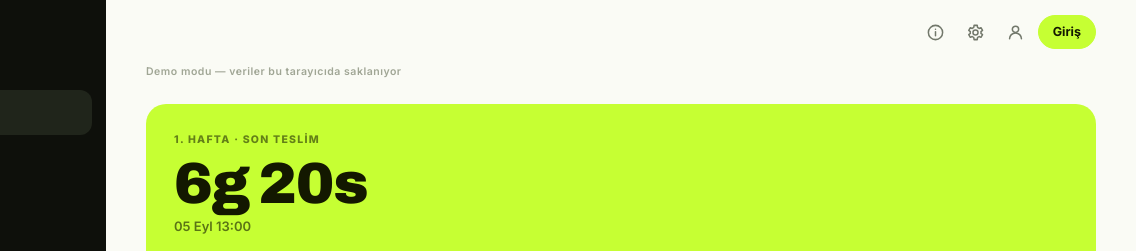
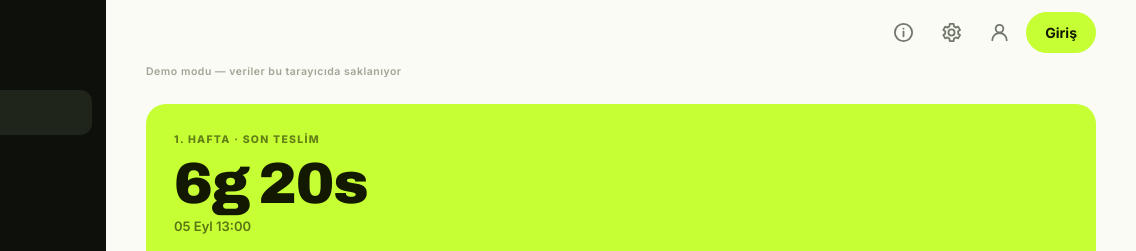
Before and after one commit to cemalcan94/matcez, a plain HTML site: page index.html in a window 1280 px wide. Shown: the top 251 px of the page, 144-1280 px from the left. Drawn offline with Linux system fonts and the light colour scheme.

Commit message:
Tab bar arkasına degrade geçiş + büyük appbar ikonları
Co-Authored-By: Claude Fable 5 <noreply@anthropic.com>

```diff
--- a/css/style.css
+++ b/css/style.css
@@ -48,6 +48,22 @@ button { font-family: inherit; }
   display: flex; flex-direction: column;
 }
 .tabbar-brand { display: none; }
+
+/* Tab bar'ın arkasında içerik dağınık görünmesin: alttan yukarı zemin rengine geçiş */
+.app::after {
+  content: '';
+  position: fixed;
+  left: 50%; transform: translateX(-50%);
+  bottom: 0;
+  width: min(100vw, var(--appw));
+  height: calc(var(--tabbar-h) + var(--tabbar-gap) + 56px + env(safe-area-inset-bottom, 0px));
+  background: linear-gradient(to top,
+    var(--bg) 0,
+    var(--bg) calc(100% - 56px),
+    rgba(250, 251, 245, 0) 100%);
+  pointer-events: none;
+  z-index: 58;
+}
 @media (min-width: 560px) {
   .app { box-shadow: 0 0 0 1px var(--line2), 0 24px 80px rgba(14,16,11,.08); }
 }
@@ -65,14 +81,15 @@ button { font-family: inherit; }
   font-family: var(--font-display);
   font-weight: 900; font-size: 17px; letter-spacing: -0.01em; color: var(--ink);
 }
-.appbar-actions { margin-left: auto; display: flex; align-items: center; gap: 4px; }
+.appbar-actions { margin-left: auto; display: flex; align-items: center; gap: 6px; }
+.appbar-actions .btn.sm { padding: 9px 18px; font-size: 14px; }
 .iconbtn {
-  width: 36px; height: 36px; border-radius: 50%;
+  width: 42px; height: 42px; border-radius: 50%;
   display: grid; place-items: center;
   background: transparent; border: none; cursor: pointer; color: var(--muted);
 }
 .iconbtn:hover { background: #EFF1E6; color: var(--ink); }
-.iconbtn svg { width: 19px; height: 19px; }
+.iconbtn svg { width: 23px; height: 23px; }
 
 .demo-banner {
   text-align: center; font-size: 10.5px; font-weight: 600;
@@ -339,7 +356,7 @@ tr.hl td { background: #F8FDE4; }
   border-radius: 18px;
   padding: 11px 14px;
   display: flex; align-items: center; gap: 10px;
-  z-index: 55;
+  z-index: 62;
   box-shadow: 0 10px 30px rgba(14,16,11,.10);
 }
 .actionbar .info { flex: 1; min-width: 0; font-size: 11.5px; color: var(--muted); line-height: 1.3; }
@@ -568,6 +585,7 @@ tr.hl td { background: #F8FDE4; }
     gap: 4px;
     box-shadow: none;
   }
+  .app::after { display: none; }
   .tabbar-brand {
     display: flex; align-items: center; gap: 10px;
     padding: 4px 12px 28px;
--- a/sw.js
+++ b/sw.js
@@ -1,7 +1,7 @@
 // Matcez service worker — uygulama kabuğunu önbelleğe alır (çevrimdışı açılış + hızlı yükleme).
 // Strateji: navigasyon ve kabuk dosyaları için "stale-while-revalidate"
 // (önce önbellekten göster, arka planda güncelle) — API istekleri (Supabase) hiç dokunulmaz.
-const VERSION = 'matcez-v1';
+const VERSION = 'matcez-v2';
 const SHELL = [
   './',
   './index.html',
```
